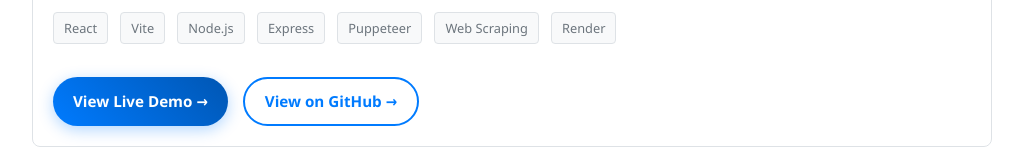
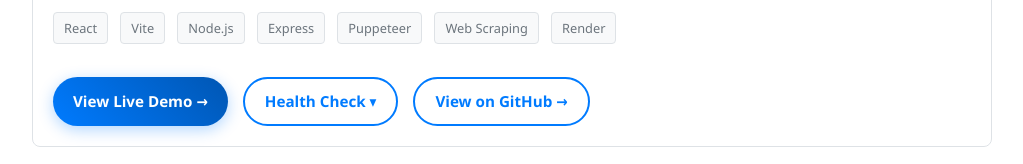
Before and after one commit to ArtemRivnyi/personal-page-devops, a website: page index.html in a window 1280 px wide. Shown: the part 2059-2223 px from the top of the page, without its empty margins (128-1151 px from the left). Drawn offline with Linux system fonts and the light colour scheme; animation ran at ten frames a second.

Commit message:
Add Health Check link for Car Scout

```diff
--- a/index.html
+++ b/index.html
@@ -168,6 +168,8 @@
                 <div class="project-links">
                     <a href="https://ua-ie-car-scout-web.onrender.com/" class="project-link primary-link"
                         target="_blank">View Live Demo →</a>
+                    <a href="https://ua-ie-car-scout-web.onrender.com/api/health" class="project-link secondary-link"
+                        target="_blank">Health Check ▾</a>
                     <a href="https://github.com/ArtemRivnyi/ua-ie-car-scout" class="project-link secondary-link"
                         target="_blank">View on GitHub →</a>
                 </div>
```
Also changed, not shown: assets/portfolio_collage.png (added), docs/portfolio_screenshots/featured_project.png (added), docs/portfolio_screenshots/hero.png (added), docs/portfolio_screenshots/projects_grid.png (added), docs/portfolio_screenshots/skills.png (added), 1 other file.
